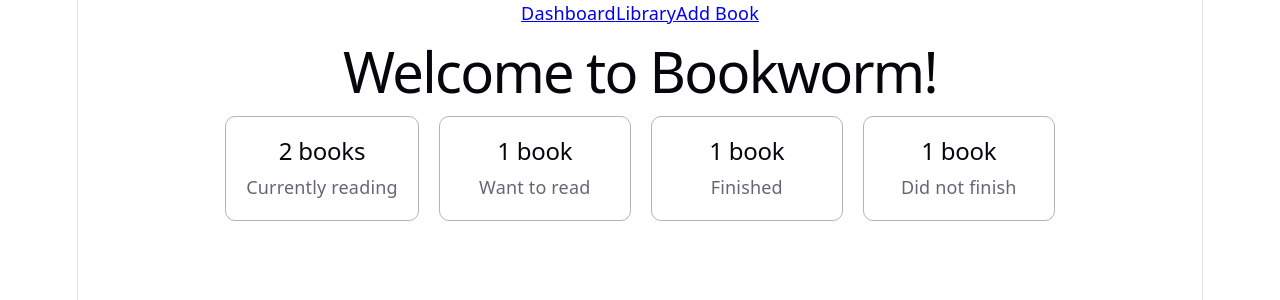
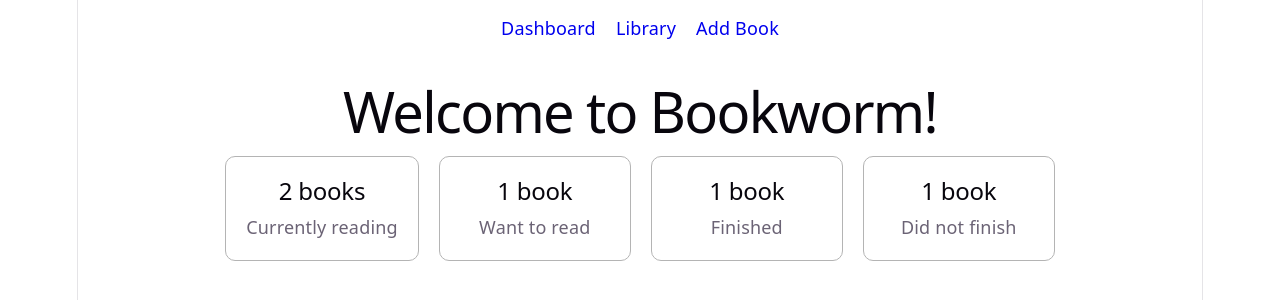
Before and after one commit to Maram-SH/bookworm, a React (Vite) app: page / in a window 1280 px wide. Shown: the top 300 px of the page. Built offline with nearby package versions, Linux system fonts and the light colour scheme.

Commit message:
Stylize navbar

```diff
--- a/src/App.css
+++ b/src/App.css
@@ -20,3 +20,15 @@
 .stat-card p {
   margin: 8px 0 0;
 }
+
+.navbar {
+  display: flex;
+  gap: 20px;
+  padding: 15px 0;
+  margin-bottom: 10px;
+  justify-content: center;
+}
+
+.navbar a {
+  text-decoration: none;
+}
--- a/src/App.jsx
+++ b/src/App.jsx
@@ -130,7 +130,7 @@
 
   return (
     <BrowserRouter>
-      <nav>
+      <nav className="navbar">
         <Link to="/">Dashboard</Link>
         <Link to="/library">Library</Link>
         <Link to="/add_book">Add Book</Link>
```
